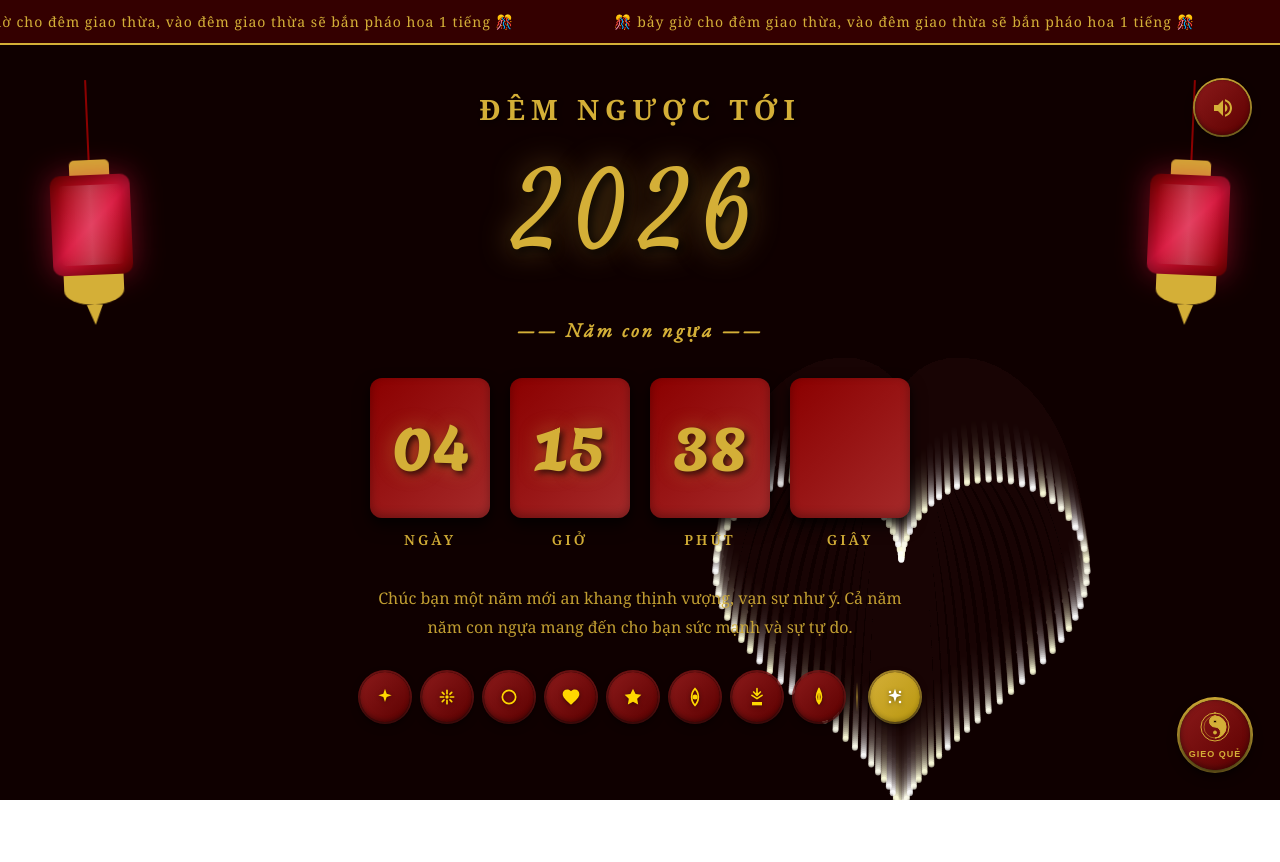
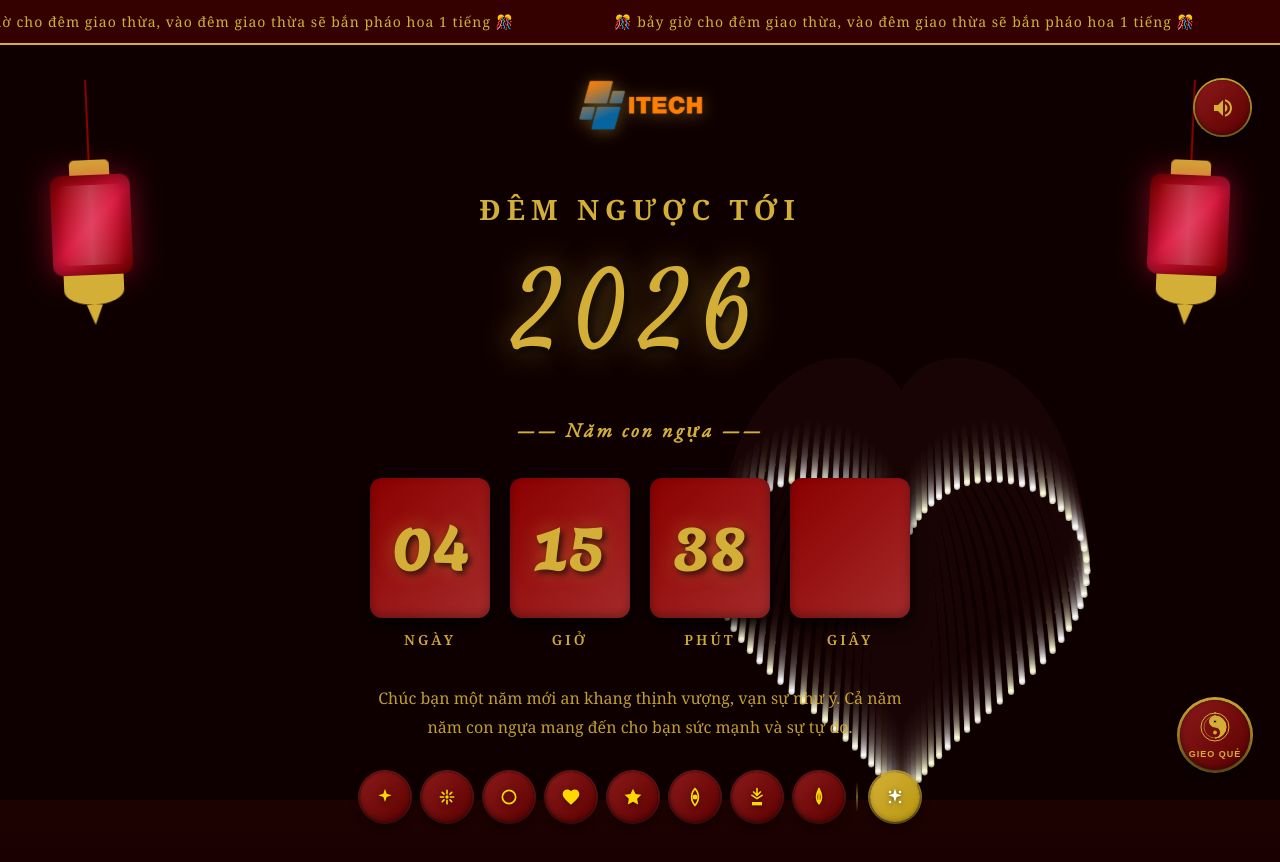
Before and after one commit to TruongDucDuong1109/New_year_2026, a React (Vite) app: page / in a window 1280 px wide. Before the commit the page ends 800 px from the top, so only its background shows below. Built offline with nearby package versions, Linux system fonts and the light colour scheme.

Commit message:
push: add logo

```diff
--- a/src/App.css
+++ b/src/App.css
@@ -9,7 +9,6 @@
     background: linear-gradient(180deg, #1a0000 0%, #2d1810 50%, #1a0000 100%);
     color: #fff;
     overflow-x: hidden;
-    min-height: 90vh;
     position: relative;
 }
 
@@ -65,6 +64,23 @@
     }
 }
 
+/* Company Logo */
+.company-logo {
+    position: fixed;
+    top: 60px;
+    left: 50%;
+    transform: translateX(-50%);
+    z-index: 150;
+    padding: 15px;
+    }
+
+.company-logo img {
+    height: 60px;
+    width: auto;
+    display: block;
+    filter: drop-shadow(0 2px 8px rgba(212, 175, 55, 0.4));
+}
+
 /* Sound Toggle Button */
 .btn-sound-toggle {
     position: fixed;
@@ -100,7 +116,7 @@
 /* Container */
 .container {
     max-width: 1200px;
-    margin: 70px auto 20px;
+    margin: 170px auto 20px;
     padding: 20px;
     text-align: center;
     position: relative;
--- a/src/App.jsx
+++ b/src/App.jsx
@@ -3,6 +3,7 @@
 import fireworkSound from './assets/sounds/firework.mp3';
 import firework5Sound from './assets/sounds/firework_5.mp3';
 import fireworkSingleSound from './assets/sounds/single_firework.mp3';
+import logo from './assets/Logo_Itech.svg';
 import './App.css';
 
 function App() {
@@ -154,7 +155,9 @@
     const x = Math.random() * canvas.width;
     const y = Math.random() * canvas.height * 0.5 + 50;
     createFirework(x, y, type);
-    playFireworkSound(type);
+    if (isSoundOn) {
+      playFireworkSound(type);
+    }
   };
 
   const createFirework = (x, y, type) => {
@@ -329,6 +332,11 @@
           <span className="ticker-item">🎊 bảy giờ cho đêm giao thừa, vào đêm giao thừa sẽ bắn pháo hoa 1 tiếng 🎊</span>
           <span className="ticker-item">🎊 bảy giờ cho đêm giao thừa, vào đêm giao thừa sẽ bắn pháo hoa 1 tiếng 🎊</span>
         </div>
+      </div>
+
+      {/* Company Logo */}
+      <div className="company-logo">
+        <img src={logo} alt="iTech Logo" />
       </div>
 
       {/* Lantern Left */}
```
Also changed, not shown: src/assets/Logo_Itech.svg (added).
